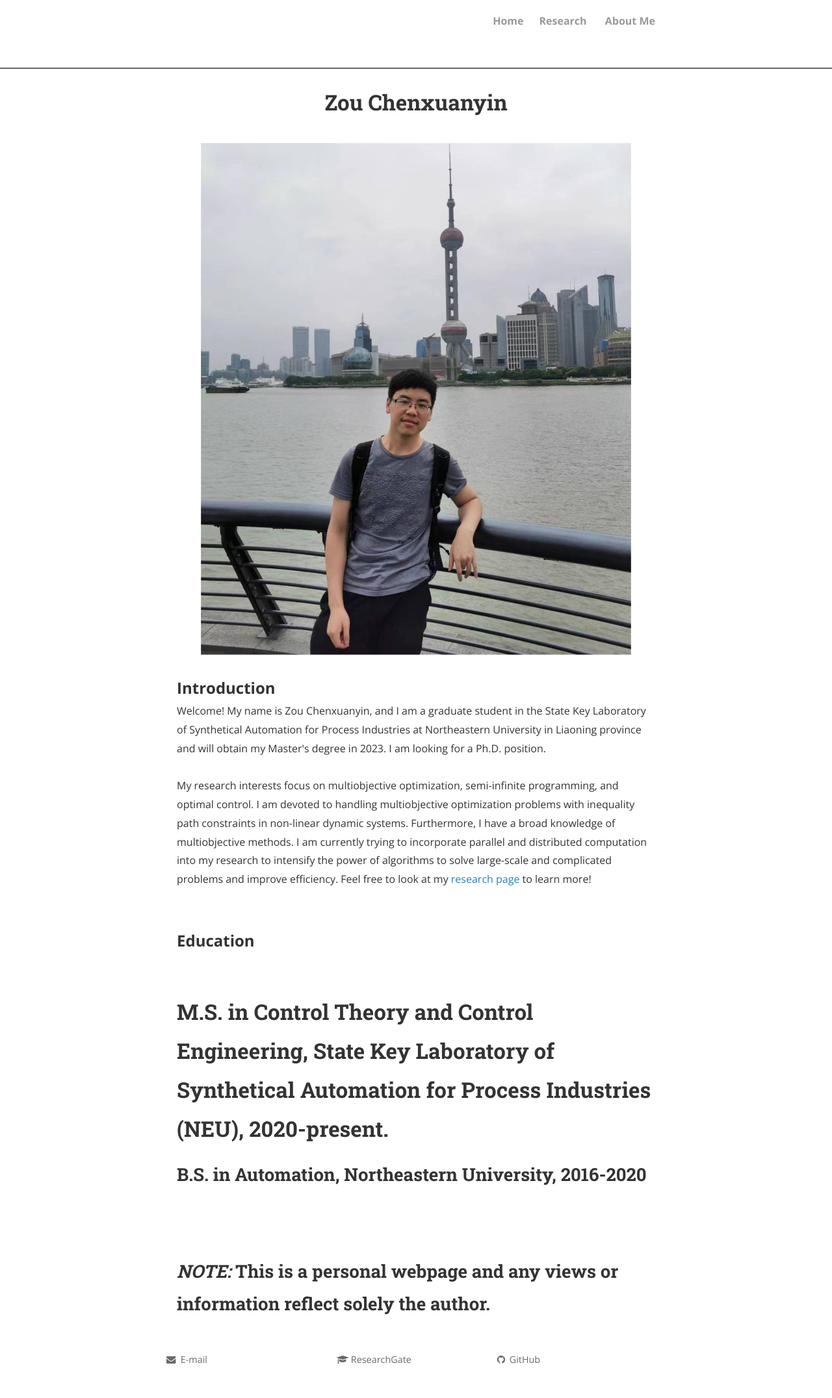
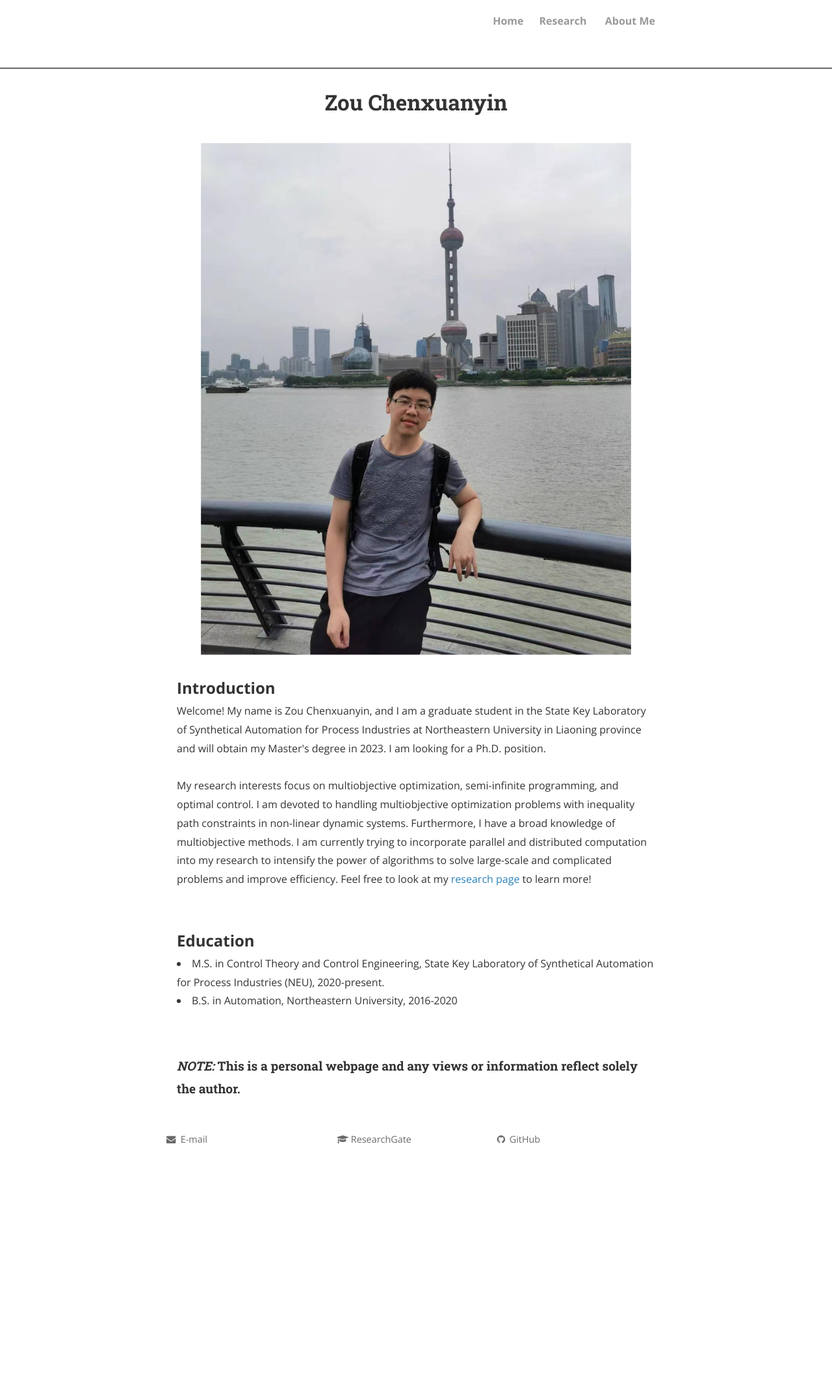
Before and after one commit to zcxy-academic/zcxy-academic.github.io, a Jekyll site: the page built from index.html, in a window 1280 px wide. Shown: the whole page at 65% size. Built offline with Jekyll 4.4.1, drawn with Linux system fonts in a browser that asks for light colours; nearby versions of some CDN libraries; the list of posts is cut into pages by our own code; comment, search, counter and statistics services are not loaded; a style sheet for code colours, icons or effects is not loaded; after the commit the page ends 1814 px from its top, so only the background shows below that.

Commit message:
Update index.html

```diff
--- a/index.html
+++ b/index.html
@@ -23,11 +23,13 @@ Welcome! My name is Zou Chenxuanyin, and I am a graduate student in the State Ke
 My research interests focus on multiobjective optimization, semi-infinite programming, and optimal control. I am devoted to handling multiobjective optimization problems with inequality path constraints in non-linear dynamic systems. Furthermore, I have a broad knowledge of multiobjective methods. I am currently trying to incorporate parallel and distributed computation into my research to intensify the power of algorithms to solve large-scale and complicated problems and improve efficiency. Feel free to look at my <a href="https://zcxy-academic.github.io/research" target="_self">research page</a> to learn more!
 <br><br>
 
-<br><font size="+2"><strong>Education</strong></font><br>
-<h1><br> M.S. in Control Theory and Control  Engineering, State Key Laboratory of Synthetical Automation for Process Industries (NEU), 2020-present.
-<h2> B.S. in Automation, Northeastern University, 2016-2020 <br>
+<br>
+<font size="+2"><strong>Education</strong></font><br>
+
+<li>M.S. in Control Theory and Control  Engineering, State Key Laboratory of Synthetical Automation for Process Industries (NEU), 2020-present.<br>
+<li>B.S. in Automation, Northeastern University, 2016-2020 <br>
 
 
-  <br><br>
+ <h4> <br><br>
  <i>NOTE:</i> This is a personal webpage and any views or information reflect solely the author.
 </div>
```
